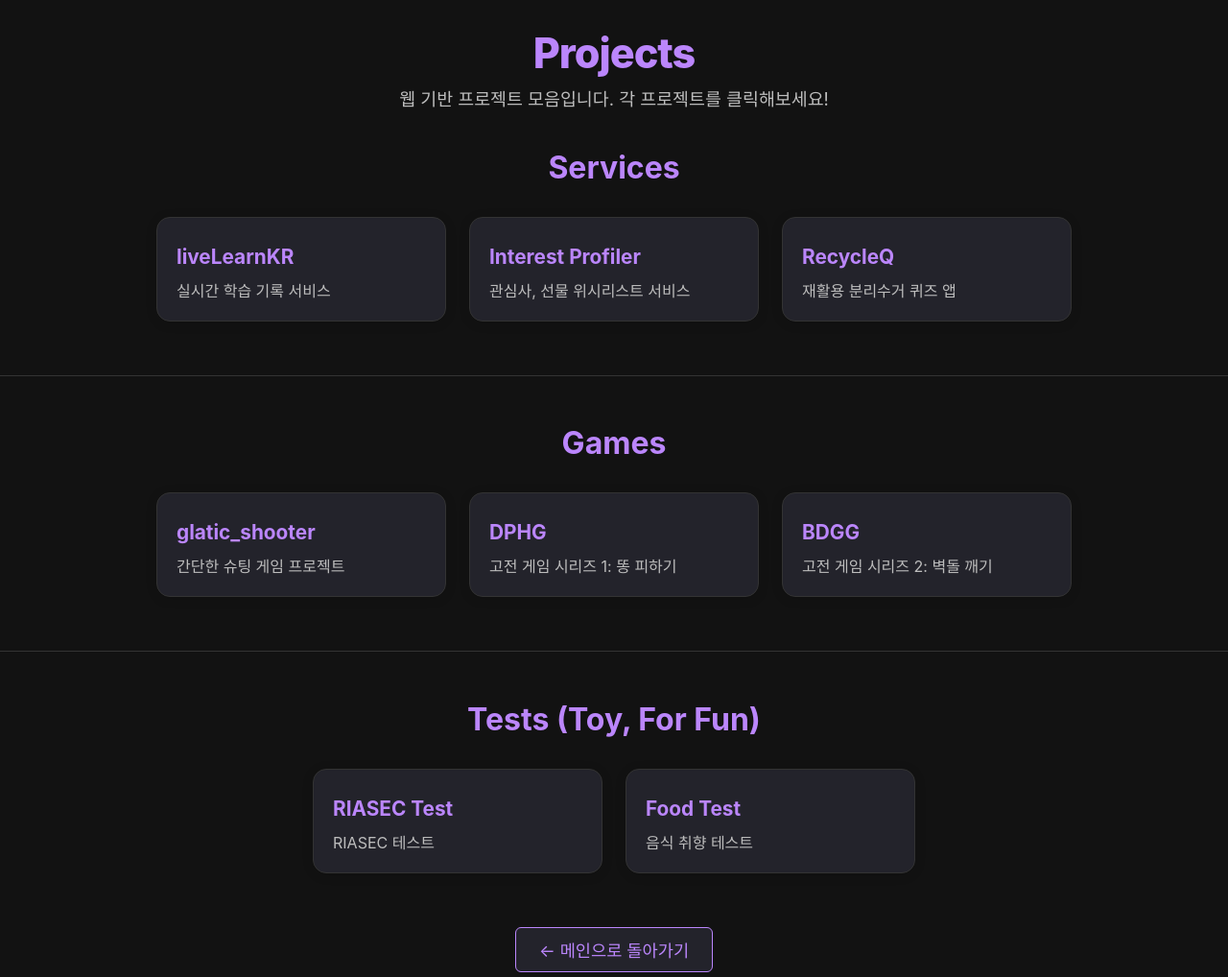
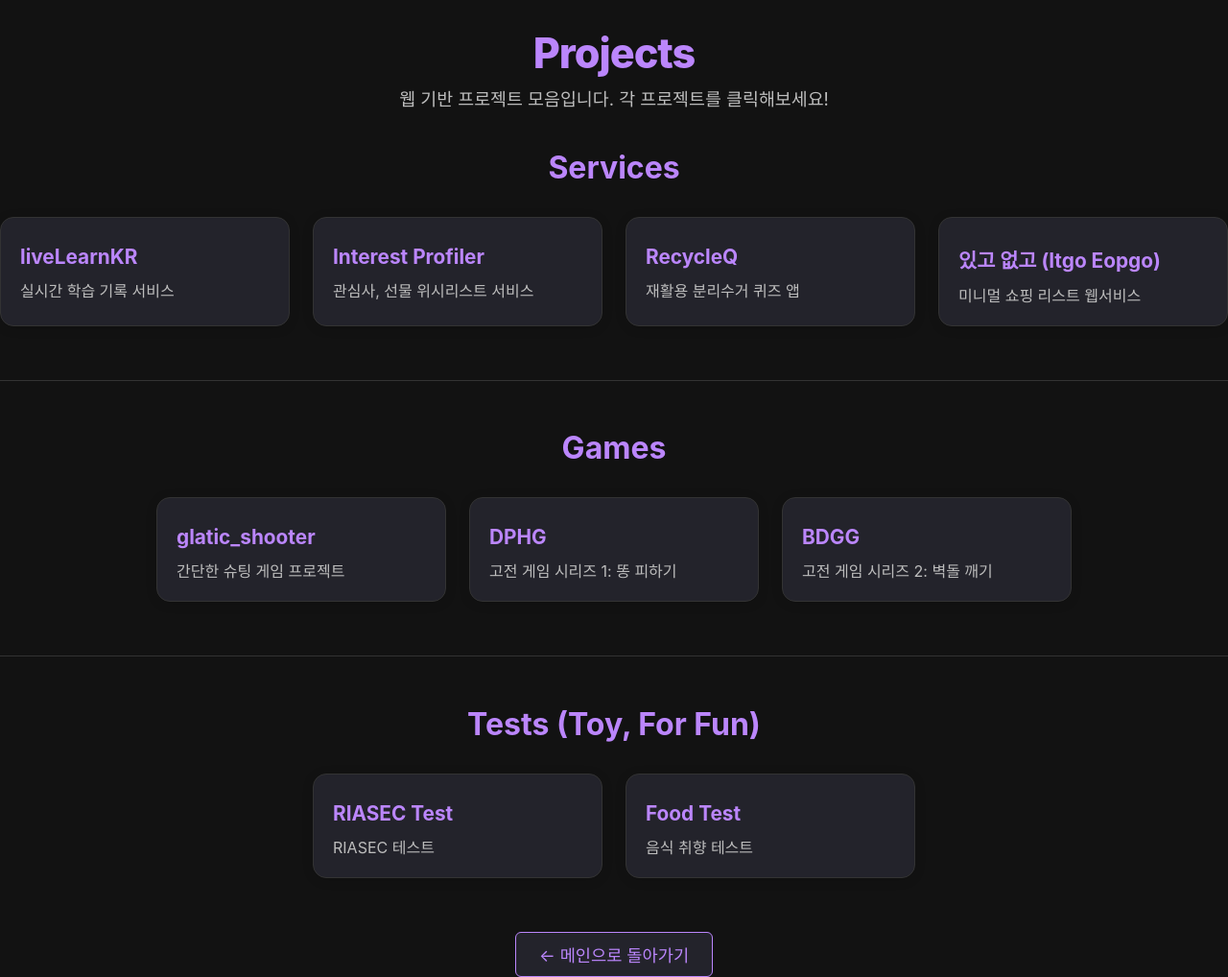
Before and after one commit to hojun313/hojun313.github.io, a Jekyll site: the page projects/index.html, which Jekyll copies as it is, in a window 1280 px wide. Shown: the whole page at 96% size. Built offline with Jekyll 4.4.1, drawn with Linux system fonts in a browser that asks for light colours.

Commit message:
있고 없고 추가

```diff
--- a/projects/index.html
+++ b/projects/index.html
@@ -32,6 +32,12 @@
                     <a href="https://hojun313.github.io/RecycleQ/">
                         <h2>RecycleQ</h2>
                         <p>재활용 분리수거 퀴즈 앱</p>
+                    </a>
+                </li>
+                <li class="project-card">
+                    <a href="https://hojun313.github.io/Vintage-shopping-list/">
+                        <h2>있고 없고 (Itgo Eopgo)</h2>
+                        <p>미니멀 쇼핑 리스트 웹서비스</p>
                     </a>
                 </li>
             </ul>
```
